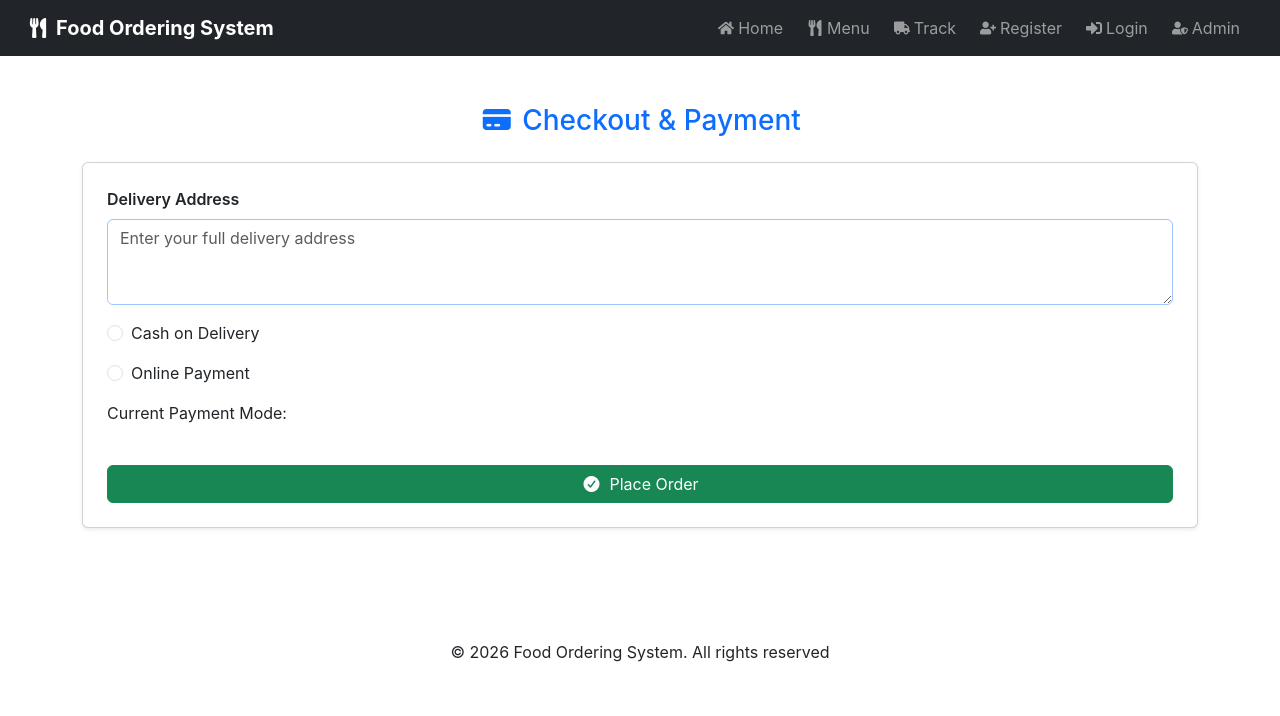
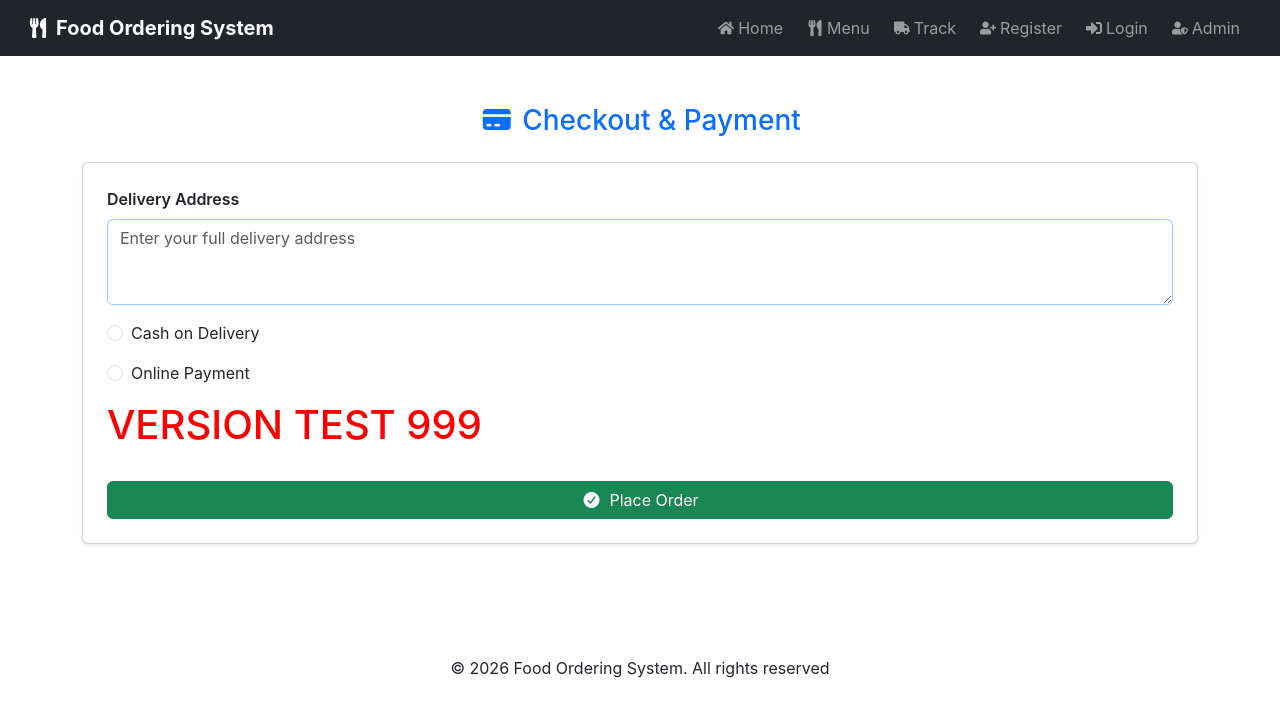
Before and after one commit to Hafizwaqas1/Food-ordering-system, a React (Create React App) app in the folder frontend/: page /payment in a window 1280 px wide. Shown: the top 716 px of the page. Built offline with nearby package versions, Linux system fonts and the light colour scheme.

Commit message:
version test

```diff
--- a/frontend/src/pages/PaymentPage.js
+++ b/frontend/src/pages/PaymentPage.js
@@ -230,7 +230,7 @@ const PaymentPage = () => {
               </div>
             </div>
           )} */}
-          <p>Current Payment Mode: {paymentMode}</p>
+          <h1 style={{ color: "red" }}>VERSION TEST 999</h1>
           <button
             type="button"
             className="btn btn-success mt-4 w-100"
```
